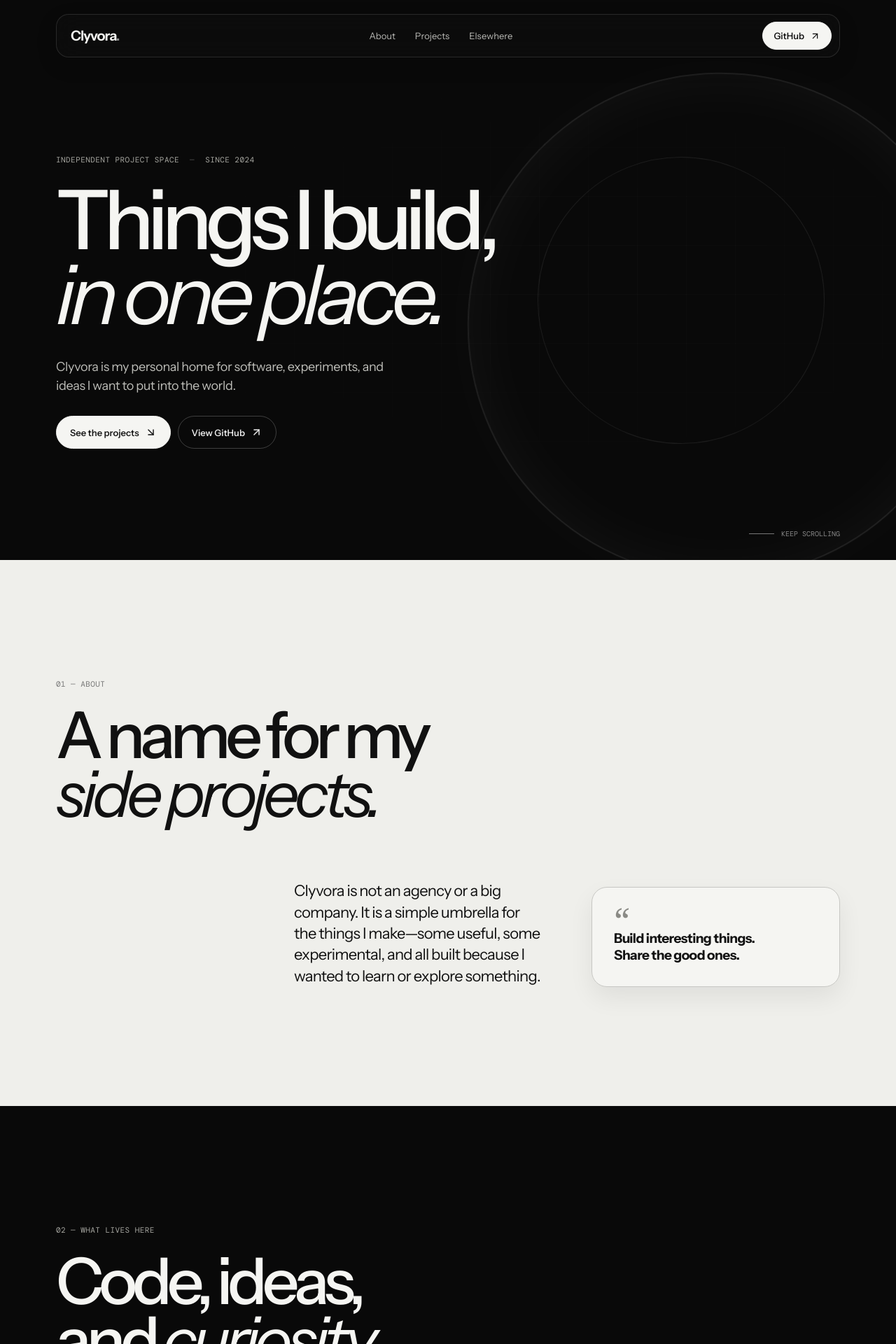
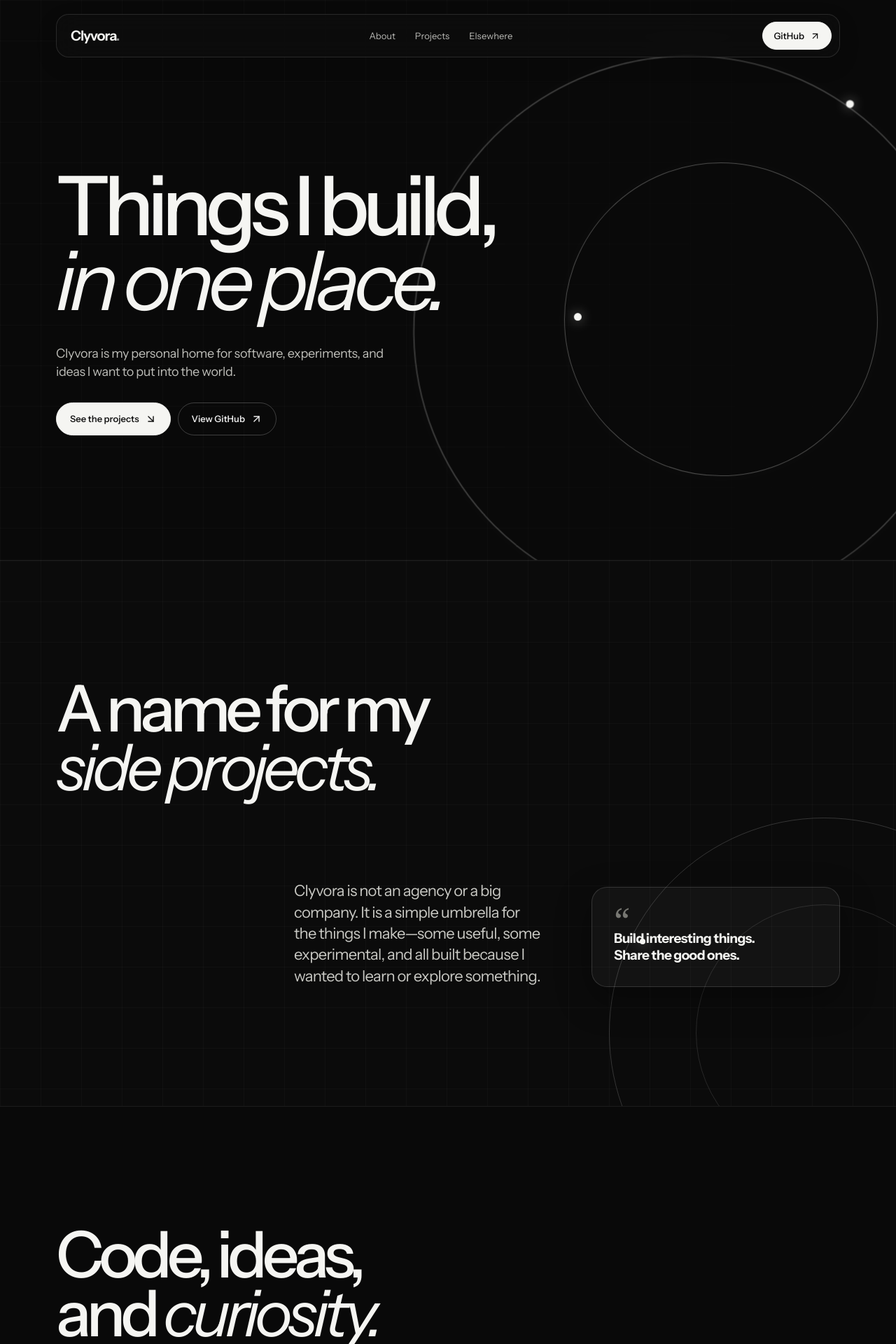
Before and after one commit to ClyvoraTech/Main, a React (Vite) app: page / in a window 1280 px wide. Shown: the top 1920 px of the page at 70% size. Built offline with nearby package versions, Linux system fonts and the light colour scheme.

Commit message:
Simplify homepage content and dark theme

```diff
--- a/src/main.tsx
+++ b/src/main.tsx
@@ -12,18 +12,15 @@ const navItems = [
 ]
 
 const interests = [
-  ['01', 'Web projects', 'Useful, considered experiences for the browser.'],
-  ['02', 'Small tools', 'Focused software that solves one problem well.'],
-  ['03', 'Experiments', 'Ideas explored through code, design, and AI.'],
-  ['04', 'Open source', 'Work worth sharing, including the process behind it.'],
+  ['Web projects', 'Useful, considered experiences for the browser.'],
+  ['Small tools', 'Focused software that solves one problem well.'],
+  ['Experiments', 'Ideas explored through code, design, and AI.'],
+  ['Open source', 'Work worth sharing, including the process behind it.'],
 ]
 
 const projects = [
   {
     name: 'Clyvora Main',
-    type: 'Website',
-    status: 'Live',
-    year: '2026',
     copy: 'The home for Clyvora and the projects that will live under its name.',
   },
 ]
@@ -62,8 +59,8 @@ function Navbar() {
   </header>
 }
 
-function SectionIntro({ eyebrow, title }: { eyebrow: string; title: ReactNode }) {
-  return <Reveal><p className="eyebrow">{eyebrow}</p><h2>{title}</h2></Reveal>
+function SectionIntro({ title }: { title: ReactNode }) {
+  return <Reveal><h2>{title}</h2></Reveal>
 }
 
 function App() {
@@ -89,9 +86,8 @@ function App() {
     <Navbar />
 
     <section className="hero" aria-labelledby="hero-title">
-      <div className="orb orb-a"/><div className="orb orb-b"/><div className="hero-grid" aria-hidden="true"/>
+      <div className="orb orb-a" aria-hidden="true"><span/></div><div className="orb orb-b" aria-hidden="true"><span/></div><div className="hero-grid" aria-hidden="true"/>
       <div className="hero-content">
-        <p className="hero-kicker">Independent project space <span>—</span> Since 2024</p>
         <h1 id="hero-title">Things I build,<br/><i>in one place.</i></h1>
         <p className="hero-copy">Clyvora is my personal home for software, experiments, and ideas I want to put into the world.</p>
         <div className="hero-actions">
@@ -99,11 +95,11 @@ function App() {
           <Button href="https://github.com/ClyvoraTech" secondary>View GitHub <ArrowUpRight size={17}/></Button>
         </div>
       </div>
-      <div className="scroll-note"><span/> Keep scrolling</div>
     </section>
 
     <section id="about" className="section about">
-      <SectionIntro eyebrow="01 — About" title={<>A name for my<br/><i>side projects.</i></>}/>
+      <div className="section-orbit" aria-hidden="true"><span/></div>
+      <SectionIntro title={<>A name for my<br/><i>side projects.</i></>}/>
       <Reveal className="about-body">
         <p>Clyvora is not an agency or a big company. It is a simple umbrella for the things I make—some useful, some experimental, and all built because I wanted to learn or explore something.</p>
         <div className="glass-statement"><span>“</span><strong>Build interesting things.<br/>Share the good ones.</strong></div>
@@ -111,32 +107,32 @@ function App() {
     </section>
 
     <section className="section technology">
-      <SectionIntro eyebrow="02 — What lives here" title={<>Code, ideas,<br/>and <i>curiosity.</i></>}/>
+      <SectionIntro title={<>Code, ideas,<br/>and <i>curiosity.</i></>}/>
       <div className="focus-list">
-        {interests.map(([number, name, description]) => <Reveal key={name} className="focus-reveal"><article className="focus-row"><span>{number}</span><h3>{name}</h3><p>{description}</p><ArrowUpRight className="focus-arrow"/></article></Reveal>)}
+        {interests.map(([name, description]) => <Reveal key={name} className="focus-reveal"><article className="focus-row"><h3>{name}</h3><p>{description}</p><ArrowUpRight className="focus-arrow"/></article></Reveal>)}
       </div>
     </section>
 
     <section id="projects" className="section projects">
-      <SectionIntro eyebrow="03 — Projects" title={<>Made, then<br/><i>shared.</i></>}/>
+      <SectionIntro title={<>Made, then<br/><i>shared.</i></>}/>
       <div className="project-layout">
         <div className="project-grid">
           {projects.map(project => <Reveal className="project-reveal" key={project.name}>
             <article className="project-card">
-              <div className="project-art"><span className="art-label">Clyvora / {project.name}</span><div className="art-form"/></div>
-              <div className="project-info"><div><div className="project-status"><span/>{project.status}</div><h3>{project.name}</h3><p>{project.copy}</p></div><div className="project-meta"><span>{project.type}</span><span>{project.year}</span></div></div>
+              <div className="project-art"><div className="art-form"/></div>
+              <div className="project-info"><div><h3>{project.name}</h3><p>{project.copy}</p></div></div>
             </article>
           </Reveal>)}
         </div>
-        <Reveal className="project-note"><p className="eyebrow">A growing collection</p><h3>Only real work goes here.</h3><p>The list is short on purpose. New projects will be added when there is something genuine to show—not just a polished name and a placeholder.</p></Reveal>
+        <Reveal className="project-note"><h3>Only real work goes here.</h3><p>The list is short on purpose. New projects will be added when there is something genuine to show—not just a polished name and a placeholder.</p></Reveal>
       </div>
     </section>
 
-    <section className="philosophy"><div className="philosophy-line"/><Reveal><p>How I want to work</p><h2>Small projects,<br/><i>finished carefully.</i></h2></Reveal></section>
+    <section className="philosophy"><div className="philosophy-line"/><Reveal><h2>Small projects,<br/><i>finished carefully.</i></h2></Reveal></section>
 
     <section id="elsewhere" className="contact">
       <div className="contact-noise"/>
-      <Reveal><p className="eyebrow">04 — Elsewhere</p><h2>See what I’m<br/><i>building next.</i></h2><p>Code, experiments, and future releases will appear on the Clyvora GitHub.</p><Button href="https://github.com/ClyvoraTech">Visit GitHub <ArrowUpRight size={18}/></Button></Reveal>
+      <Reveal><h2>See what I’m<br/><i>building next.</i></h2><p>Code, experiments, and future releases will appear on the Clyvora GitHub.</p><Button href="https://github.com/ClyvoraTech">Visit GitHub <ArrowUpRight size={18}/></Button></Reveal>
     </section>
 
     <footer><a href="#top" className="logo">Clyvora<span>.</span></a><div><a href="#about">About</a><a href="#projects">Projects</a><a href="https://github.com/ClyvoraTech" target="_blank" rel="noreferrer">GitHub</a></div><p>© {new Date().getFullYear()} Clyvora · Built by one person</p></footer>
--- a/src/project-home.css
+++ b/src/project-home.css
@@ -1,3 +1,141 @@
+body {
+  background: #090909;
+}
+
+main {
+  overflow: hidden;
+}
+
+.hero {
+  background: #090909;
+}
+
+.hero-grid {
+  background-image:
+    linear-gradient(rgba(255, 255, 255, .045) 1px, transparent 1px),
+    linear-gradient(90deg, rgba(255, 255, 255, .045) 1px, transparent 1px);
+  background-size: 58px 58px;
+  mask-image: linear-gradient(90deg, #000 0%, rgba(0, 0, 0, .8) 55%, transparent 100%);
+  opacity: .6;
+}
+
+.orb {
+  border-color: rgba(245, 245, 242, .42);
+  box-shadow: 0 0 70px rgba(255, 255, 255, .018);
+}
+
+.orb-a {
+  width: min(60vw, 780px);
+  height: min(60vw, 780px);
+  right: -8vw;
+  top: 9%;
+}
+
+.orb-b {
+  width: min(35vw, 470px);
+  height: min(35vw, 470px);
+  right: 2vw;
+  top: 29%;
+  border-color: rgba(245, 245, 242, .3);
+}
+
+.orb span,
+.section-orbit span {
+  position: absolute;
+  width: 11px;
+  height: 11px;
+  border-radius: 50%;
+  background: #f5f5f2;
+  box-shadow: 0 0 18px rgba(245, 245, 242, .55);
+}
+
+.orb-a span {
+  right: 20%;
+  top: 8%;
+}
+
+.orb-b span {
+  left: 3%;
+  top: 48%;
+}
+
+.about,
+.technology,
+.projects,
+.philosophy,
+.contact {
+  position: relative;
+  color: #f5f5f2;
+  border-top: 1px solid rgba(255, 255, 255, .08);
+}
+
+.about {
+  background-color: #0b0b0b;
+  background-image:
+    linear-gradient(rgba(255, 255, 255, .025) 1px, transparent 1px),
+    linear-gradient(90deg, rgba(255, 255, 255, .025) 1px, transparent 1px);
+  background-size: 58px 58px;
+}
+
+.section-orbit {
+  position: absolute;
+  width: min(48vw, 650px);
+  height: min(48vw, 650px);
+  right: -16%;
+  bottom: -26%;
+  border: 1px solid rgba(245, 245, 242, .18);
+  border-radius: 50%;
+  pointer-events: none;
+}
+
+.section-orbit::before {
+  content: '';
+  position: absolute;
+  inset: 20%;
+  border: 1px solid rgba(245, 245, 242, .12);
+  border-radius: 50%;
+}
+
+.section-orbit span {
+  left: 7%;
+  top: 28%;
+  width: 8px;
+  height: 8px;
+}
+
+.about .reveal,
+.about-body {
+  position: relative;
+  z-index: 1;
+}
+
+.about-body > p {
+  color: #c8c8c3;
+}
+
+.glass-statement {
+  color: #f5f5f2;
+  background: rgba(255, 255, 255, .035);
+  border-color: rgba(255, 255, 255, .14);
+  box-shadow: 0 18px 50px rgba(0, 0, 0, .35);
+}
+
+.glass-statement span {
+  color: #777772;
+}
+
+.technology {
+  background: #090909;
+}
+
+.focus-row {
+  grid-template-columns: 1.2fr 1fr 30px;
+}
+
+.projects {
+  background: #0c0c0c;
+}
+
 .project-layout {
   margin-top: 95px;
   display: grid;
@@ -10,61 +148,55 @@
   margin-top: 0;
   display: grid;
   grid-template-columns: 1fr;
-  gap: 18px;
 }
 
 .project-layout .project-card {
-  display: block;
-}
-
-.project-layout .project-card:focus-visible {
-  outline: 2px solid #f5f5f2;
-  outline-offset: 5px;
+  background: #101010;
 }
 
 .project-layout .project-art {
   height: 390px;
-  background: #d6d6d1;
+  background-color: #090909;
+  background-image:
+    linear-gradient(rgba(255, 255, 255, .045) 1px, transparent 1px),
+    linear-gradient(90deg, rgba(255, 255, 255, .045) 1px, transparent 1px);
+  background-size: 38px 38px;
 }
 
 .project-layout .art-form {
-  inset: 11% 14%;
-  border-radius: 38% 62% 57% 43% / 48% 38% 62% 52%;
-  background: radial-gradient(circle at 32% 28%, #fff 0 2%, transparent 2.2%), #c2c2bd;
+  inset: -13% -4% -40% 25%;
+  border-radius: 50%;
+  border-color: rgba(245, 245, 242, .38);
+  background: transparent;
+  box-shadow: none;
+}
+
+.project-layout .art-form::before {
+  content: '';
+  position: absolute;
+  inset: 21%;
+  border: 1px solid rgba(245, 245, 242, .3);
+  border-radius: 50%;
+}
+
+.project-layout .art-form::after {
+  content: '';
+  position: absolute;
+  left: 5%;
+  top: 25%;
+  width: 9px;
+  height: 9px;
+  border-radius: 50%;
+  background: #f5f5f2;
+  box-shadow: 0 0 16px rgba(245, 245, 242, .5);
 }
 
 .project-layout .project-card:hover .art-form {
-  transform: scale(1.08) rotate(-2deg);
+  transform: scale(1.035) rotate(-2deg);
 }
 
 .project-layout .project-info p {
   max-width: 390px;
-}
-
-.project-status {
-  display: flex;
-  align-items: center;
-  gap: 7px;
-  font: 9px 'DM Mono';
-  letter-spacing: .05em;
-  text-transform: uppercase;
-  color: #a9a9a3;
-}
-
-.project-status span {
-  width: 6px;
-  height: 6px;
-  border-radius: 50%;
-  background: #9ed995;
-  box-shadow: 0 0 9px rgba(158, 217, 149, .45);
-}
-
-.project-note {
-  padding: 0 0 8px;
-}
-
-.project-note .eyebrow {
-  margin-bottom: 18px;
 }
 
 .project-note h3 {
@@ -74,14 +206,81 @@
   letter-spacing: -.045em;
 }
 
-.project-note > p:last-child {
+.project-note > p {
   margin: 14px 0 0;
   color: #92928d;
-  font-size: 14px;
+  font-size: 15px;
   line-height: 1.55;
 }
 
+.philosophy {
+  background-color: #090909;
+  background-image:
+    radial-gradient(circle at 82% 45%, transparent 0 150px, rgba(255, 255, 255, .11) 151px, transparent 152px),
+    radial-gradient(circle at 82% 45%, transparent 0 260px, rgba(255, 255, 255, .08) 261px, transparent 262px);
+}
+
+.philosophy-line {
+  background: rgba(255, 255, 255, .18);
+}
+
+.contact {
+  background: #0b0b0b;
+}
+
+.contact-noise {
+  background:
+    radial-gradient(ellipse at 70% 50%, rgba(70, 70, 68, .45), transparent 34%),
+    linear-gradient(rgba(255, 255, 255, .025) 1px, transparent 1px),
+    linear-gradient(90deg, rgba(255, 255, 255, .025) 1px, transparent 1px);
+  background-size: auto, 58px 58px, 58px 58px;
+  transform: none;
+}
+
+footer {
+  background: #090909;
+  color: #f5f5f2;
+  border-top: 1px solid rgba(255, 255, 255, .08);
+}
+
+footer > div,
+footer p {
+  color: #888884;
+}
+
+footer > div a:hover {
+  color: #f5f5f2;
+}
+
 @media (max-width: 700px) {
+  .hero-grid {
+    background-size: 42px 42px;
+    mask-image: linear-gradient(90deg, #000, rgba(0, 0, 0, .5));
+  }
+
+  .orb-a {
+    width: 110vw;
+    height: 110vw;
+    right: -58vw;
+  }
+
+  .orb-b {
+    width: 70vw;
+    height: 70vw;
+    right: -22vw;
+  }
+
+  .section-orbit {
+    width: 110vw;
+    height: 110vw;
+    right: -70%;
+    bottom: -12%;
+  }
+
+  .focus-row {
+    grid-template-columns: 1fr 25px;
+  }
+
   .project-layout {
     margin-top: 58px;
     display: block;
@@ -97,7 +296,6 @@
 
   .project-note {
     margin-top: 42px;
-    padding: 0;
   }
 
   .project-note h3 {
```
